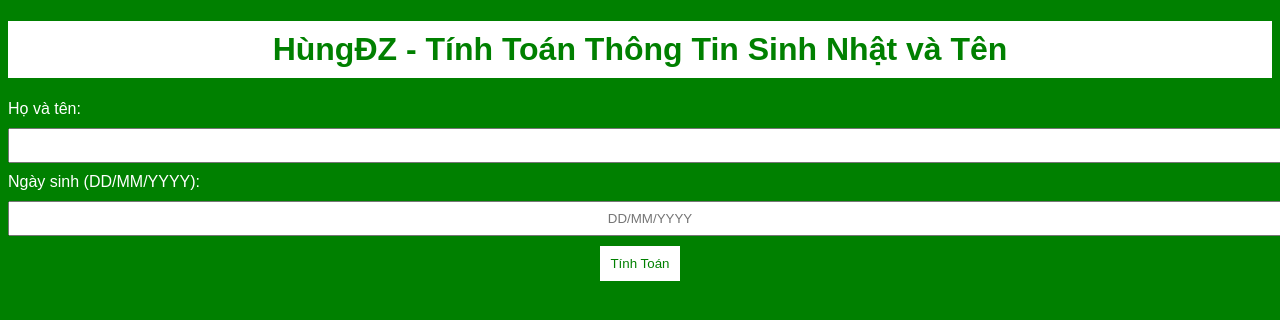
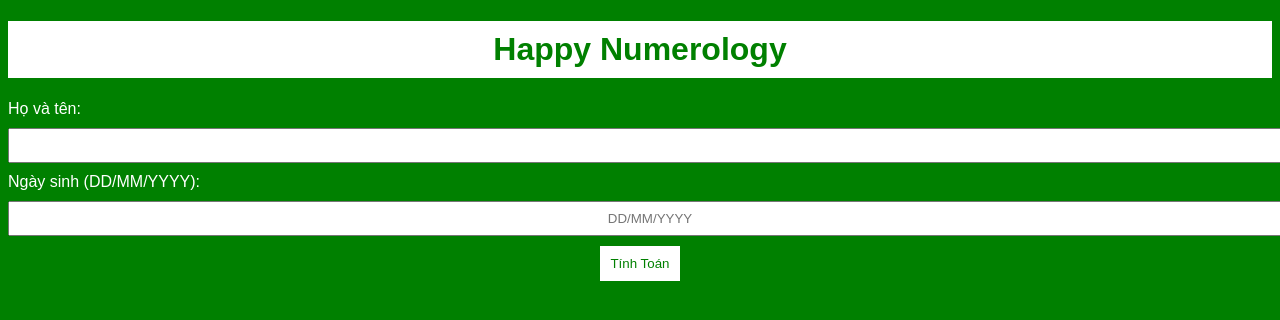
Before and after one commit to hungbeoi/tsh, a plain HTML site: page index.html in a window 1280 px wide. Drawn offline with Linux system fonts and the light colour scheme.

Commit message:
Update index.html

```diff
--- a/index.html
+++ b/index.html
@@ -136,7 +136,7 @@
     </script>
 </head>
 <body>
-    <h1>HùngĐZ - Tính Toán Thông Tin Sinh Nhật và Tên</h1>
+    <h1>Happy Numerology</h1>
 
     <label for="ten">Họ và tên:</label>
     <input type="text" id="ten" onkeypress="enterKeyPressed(event)" style="text-align: center;">
```
